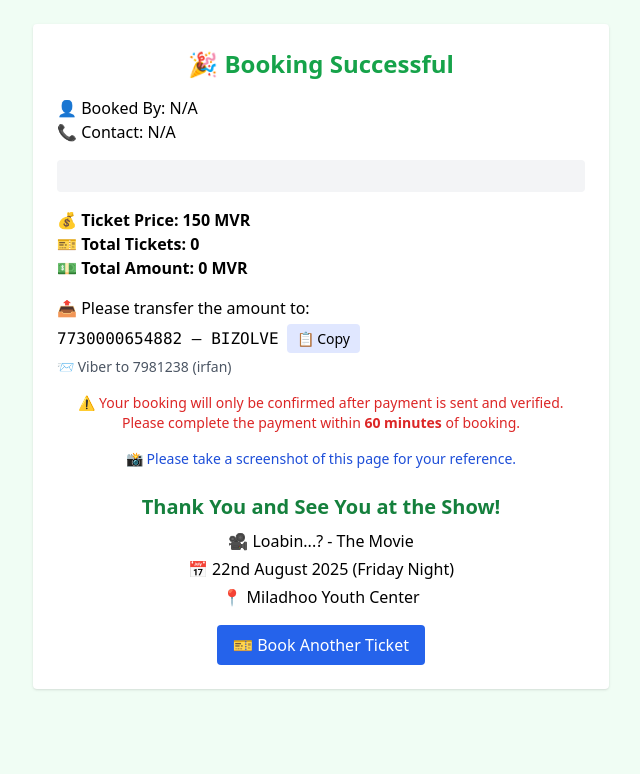
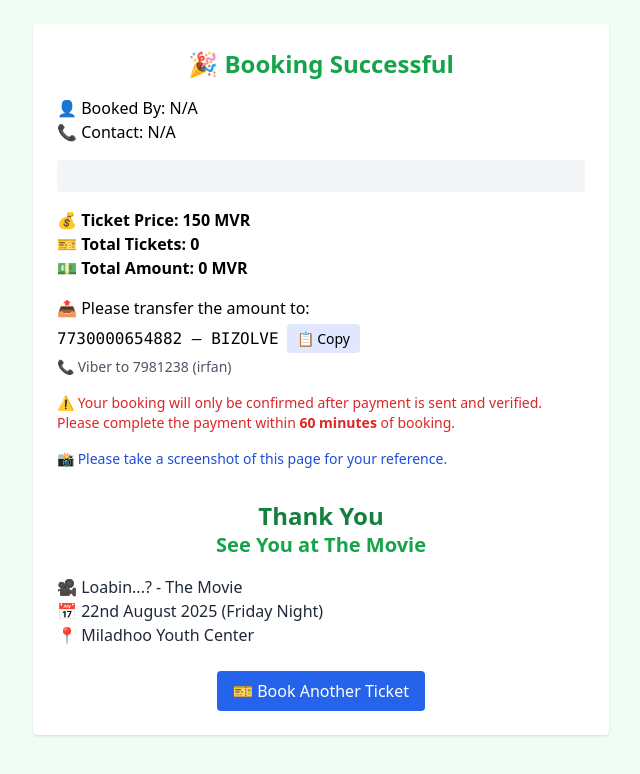
Before and after one commit to lvlozu/ilzaam, a plain HTML site: page thankyou.html in a window 1280 px wide. Shown: the whole page, without its empty margins (319-959 px from the left). Drawn offline with nearby package versions, Linux system fonts and the light colour scheme.

Commit message:
thankyou.html

```diff
--- a/thankyou.html
+++ b/thankyou.html
@@ -16,29 +16,29 @@
   </style>
 </head>
 <body class="bg-green-50 p-6">
-  <div class="max-w-xl mx-auto bg-white shadow p-6 rounded text-center">
-    <h1 class="text-2xl font-bold text-green-600 mb-4">🎉 Booking Successful</h1>
+  <div class="max-w-xl mx-auto bg-white shadow p-6 rounded">
+    <h1 class="text-2xl font-bold text-green-600 mb-4 text-center">🎉 Booking Successful</h1>
 
-    <div class="mb-4 text-left">
+    <div class="mb-4">
       <p class="font-medium">👤 Booked By: <span id="fullName"></span></p>
       <p class="font-medium">📞 Contact: <span id="phone"></span></p>
     </div>
 
-    <div id="bookingDetails" class="mb-4 bg-gray-100 p-4 rounded text-sm text-left"></div>
+    <div id="bookingDetails" class="mb-4 bg-gray-100 p-4 rounded text-sm"></div>
 
-    <div class="mb-4 text-left">
+    <div class="mb-4">
       <p class="font-semibold">💰 Ticket Price: 150 MVR</p>
       <p class="font-semibold">🎫 Total Tickets: <span id="totalTickets"></span></p>
       <p class="font-semibold">💵 Total Amount: <span id="totalAmount"></span> MVR</p>
     </div>
 
-    <div class="mb-4 text-left">
+    <div class="mb-4">
       <p class="mb-1">📤 Please transfer the amount to:</p>
       <div class="flex items-center space-x-2">
         <span class="font-mono">7730000654882 – BIZOLVE</span>
         <button class="copy-btn" onclick="copyAccount()">📋 Copy</button>
       </div>
-      <p class="mt-1 text-sm text-gray-600">📨 Viber to 7981238 (irfan)</p>
+      <p class="mt-1 text-sm text-gray-600">📞 Viber to 7981238 (irfan)</p>
     </div>
 
     <p class="text-sm text-red-600 mb-2">
@@ -50,12 +50,19 @@
       📸 Please take a screenshot of this page for your reference.
     </p>
 
-    <!-- New Bottom Section -->
-    <div class="mt-6 text-center">
-      <h2 class="text-xl font-bold text-green-700 mb-2">Thank You and See You at the Show!</h2>
-      <p class="mb-1 font-medium">🎥 Loabin...? - The Movie</p>
-      <p class="mb-1">📅 22nd August 2025 (Friday Night)</p>
-      <p class="mb-4">📍 Miladhoo Youth Center</p>
+    <!-- Bottom Thank You Section -->
+    <div class="mt-8 text-center">
+      <h2 class="text-2xl font-bold text-green-700 leading-tight">Thank You</h2>
+      <h3 class="text-xl font-semibold text-green-600 mb-4">See You at The Movie</h3>
+    </div>
+
+    <div class="text-left text-gray-800 mb-6">
+      <p class="font-medium">🎥 Loabin...? - The Movie</p>
+      <p>📅 22nd August 2025 (Friday Night)</p>
+      <p>📍 Miladhoo Youth Center</p>
+    </div>
+
+    <div class="text-center">
       <button onclick="window.location.href='index.html'" class="bg-blue-600 text-white px-4 py-2 rounded">
         🎫 Book Another Ticket
       </button>
```
